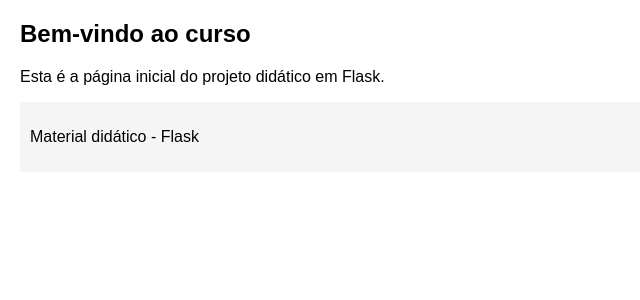
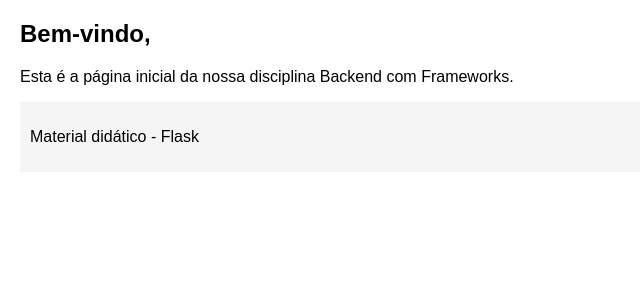
Before and after one commit to ProfHodrigo/Backend_Flask, a Flask app: page / in a window 1280 px wide. Shown: the part 138-438 px from the top of the page, without its empty margins (0-640 px from the left). Run offline with Flask 2, Linux system fonts and the light colour scheme.

Commit message:
Update aula2

```diff
--- a/app/routes.py
+++ b/app/routes.py
@@ -11,7 +11,7 @@ def index():
 def sobre():
     return render_template("about.html", title="Sobre o Projeto")
 
-# Aula 3 — Formulários
+# Aula 2 — Formulários
 @app.route("/form", methods=["GET", "POST"])
 def form():
     form = NomeForm()
@@ -21,12 +21,12 @@ def form():
         mensagem = f"Olá, {nome}! Formulário recebido com sucesso."
     return render_template("form.html", title="Formulário", form=form, mensagem=mensagem)
 
-# Aula 4 — API REST
+# Aula 3 — API REST
 @app.route("/api/dados")
 def api_dados():
     dados = [
-        {"id": 1, "nome": "Alice"},
-        {"id": 2, "nome": "Bob"},
-        {"id": 3, "nome": "Carlos"}
+        {"id": 1, "nome": "Ana Vitória"},
+        {"id": 2, "nome": "Anderson Freitas"},
+        {"id": 3, "nome": "Felipe Maia"}
     ]
     return jsonify(dados)
--- a/app/templates/index.html
+++ b/app/templates/index.html
@@ -1,5 +1,5 @@
 {% extends "base.html" %}
 {% block content %}
-<h2>Bem-vindo ao curso</h2>
-<p>Esta é a página inicial do projeto didático em Flask.</p>
+<h2>Bem-vindo,</h2>
+<p>Esta é a página inicial da nossa disciplina Backend com Frameworks.</p>
 {% endblock %}
--- a/requirements.txt
+++ b/requirements.txt
@@ -1,2 +1,3 @@
-Flask==2.2.5
-Flask-WTF==1.1.1
+Flask==2.1.3
+Flask-WTF==1.0.1
+Werkzeug==2.0.3
```
Also changed, not shown: README.md.
